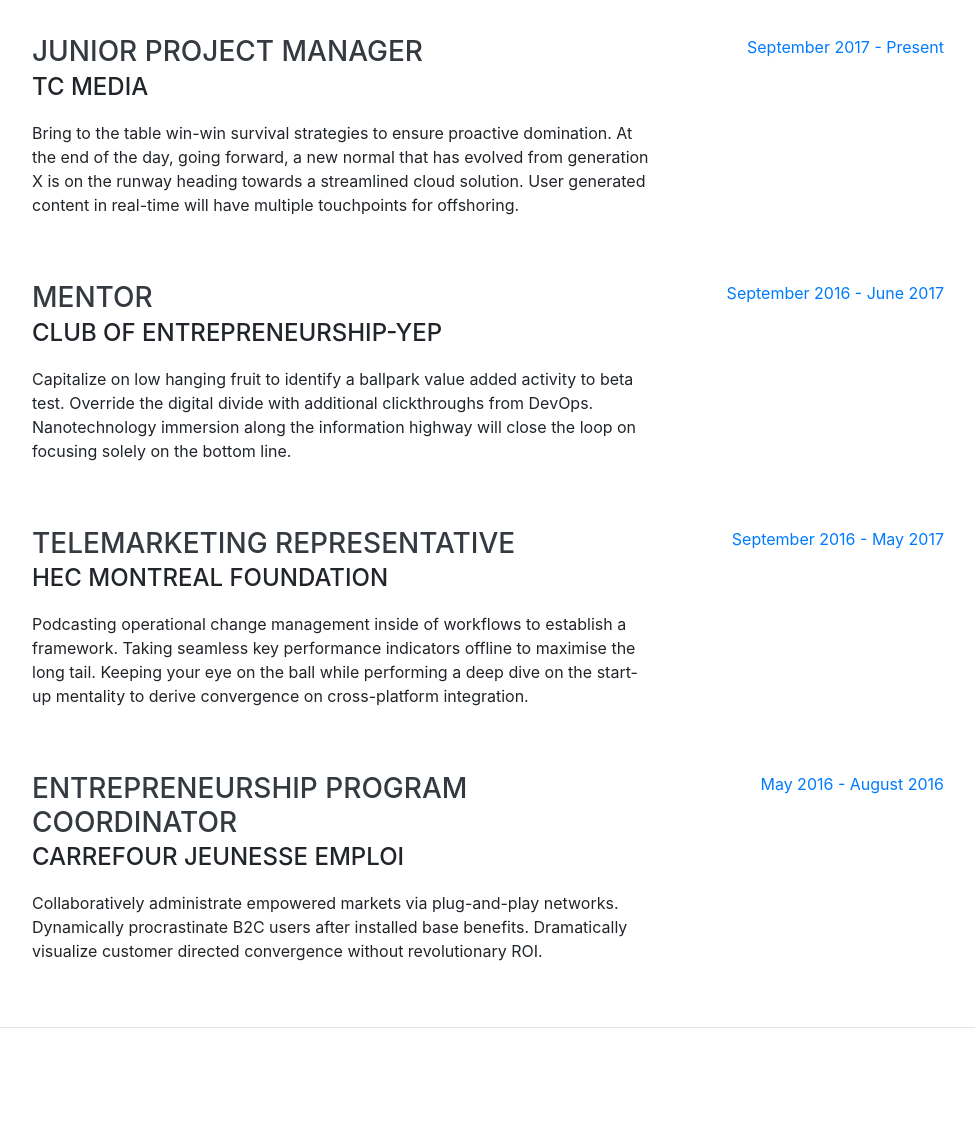
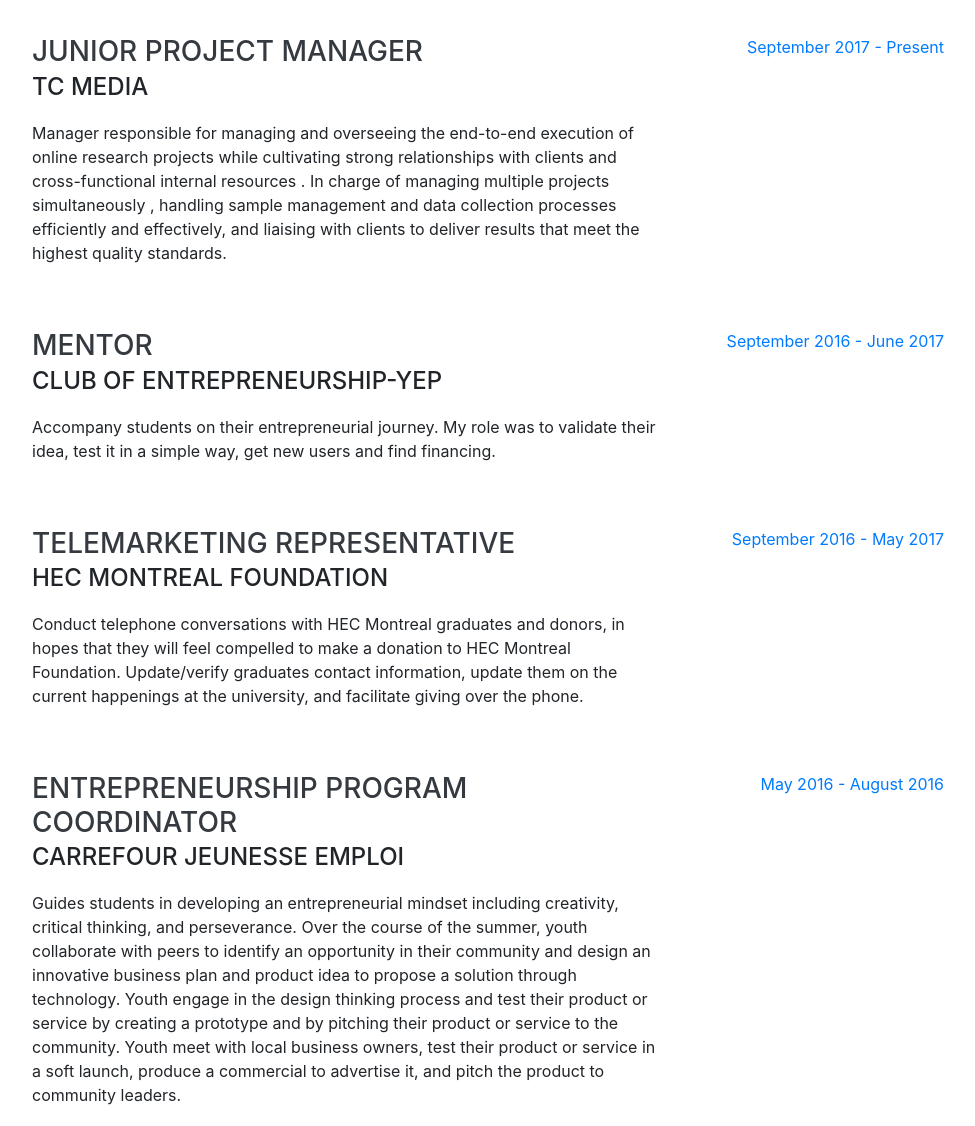
Before and after one commit to sarahdakkak1/resume, a website with bundled scripts: page startbootstrap-resume-gh-pages/index.html in a window 1280 px wide. Shown: the part 900-2026 px from the top of the page, without its empty margins (288-1263 px from the left). Built offline with nearby package versions, Linux system fonts and the light colour scheme; a web font is replaced by a local one.

Commit message:
i dont know

```diff
--- a/startbootstrap-resume-gh-pages/index.html
+++ b/startbootstrap-resume-gh-pages/index.html
@@ -94,7 +94,7 @@
           <div class="resume-content">
             <h3 class="mb-0">Junior project manager</h3>
             <div class="subheading mb-3">TC Media</div>
-            <p>Bring to the table win-win survival strategies to ensure proactive domination. At the end of the day, going forward, a new normal that has evolved from generation X is on the runway heading towards a streamlined cloud solution. User generated content in real-time will have multiple touchpoints for offshoring.</p>
+            <p>Manager responsible for managing and overseeing the end-to-end execution of online research projects while cultivating strong relationships with clients and cross-functional internal resources . In charge of managing multiple projects simultaneously , handling sample management and data collection processes efficiently and effectively, and liaising with clients to deliver results that meet the highest quality standards.</p>
           </div>
           <div class="resume-date text-md-right">
             <span class="text-primary">September 2017 - Present</span>
@@ -105,7 +105,7 @@
           <div class="resume-content">
             <h3 class="mb-0">Mentor</h3>
             <div class="subheading mb-3">Club of Entrepreneurship-YEP</div>
-            <p>Capitalize on low hanging fruit to identify a ballpark value added activity to beta test. Override the digital divide with additional clickthroughs from DevOps. Nanotechnology immersion along the information highway will close the loop on focusing solely on the bottom line.</p>
+            <p>Accompany students on their entrepreneurial journey. My role was to validate their idea, test it in a simple way, get new users and find financing.  </p>
           </div>
           <div class="resume-date text-md-right">
             <span class="text-primary">September 2016 - June 2017</span>
@@ -116,7 +116,7 @@
           <div class="resume-content">
             <h3 class="mb-0">Telemarketing Representative</h3>
             <div class="subheading mb-3">HEC Montreal Foundation</div>
-            <p>Podcasting operational change management inside of workflows to establish a framework. Taking seamless key performance indicators offline to maximise the long tail. Keeping your eye on the ball while performing a deep dive on the start-up mentality to derive convergence on cross-platform integration.</p>
+            <p>Conduct telephone conversations with HEC Montreal graduates and donors, in hopes that they will feel compelled to make a donation to HEC Montreal Foundation. Update/verify graduates contact information, update them on the current happenings at the university, and facilitate giving over the phone.</p>
           </div>
           <div class="resume-date text-md-right">
             <span class="text-primary">September 2016 - May 2017</span>
@@ -127,7 +127,7 @@
           <div class="resume-content">
             <h3 class="mb-0">Entrepreneurship Program Coordinator</h3>
             <div class="subheading mb-3">Carrefour Jeunesse Emploi</div>
-            <p>Collaboratively administrate empowered markets via plug-and-play networks. Dynamically procrastinate B2C users after installed base benefits. Dramatically visualize customer directed convergence without revolutionary ROI.</p>
+            <p>Guides students in developing an entrepreneurial mindset including creativity, critical thinking, and perseverance. Over the course of the summer, youth collaborate with peers to identify an opportunity in their community and design an innovative business plan and product idea to propose a solution through technology. Youth engage in the design thinking process and test their product or service by creating a prototype and by pitching their product or service to the community. Youth meet with local business owners, test their product or service in a soft launch, produce a commercial to advertise it, and pitch the product to community leaders.</p>
           </div>
           <div class="resume-date text-md-right">
             <span class="text-primary">May 2016 - August 2016</span>
```
